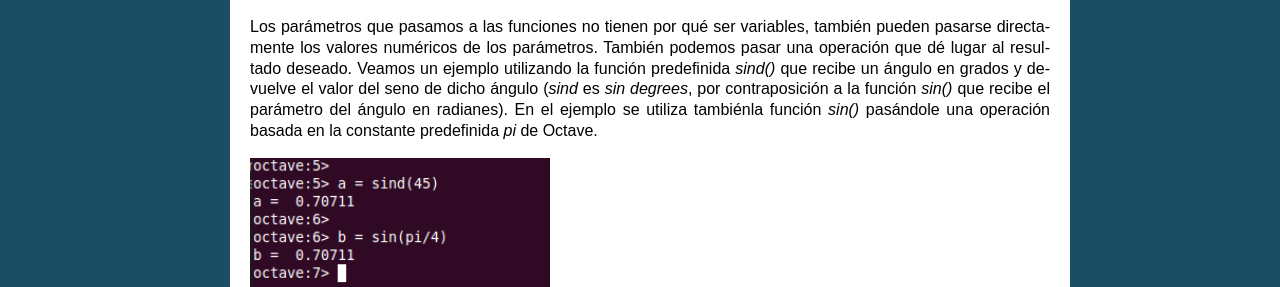
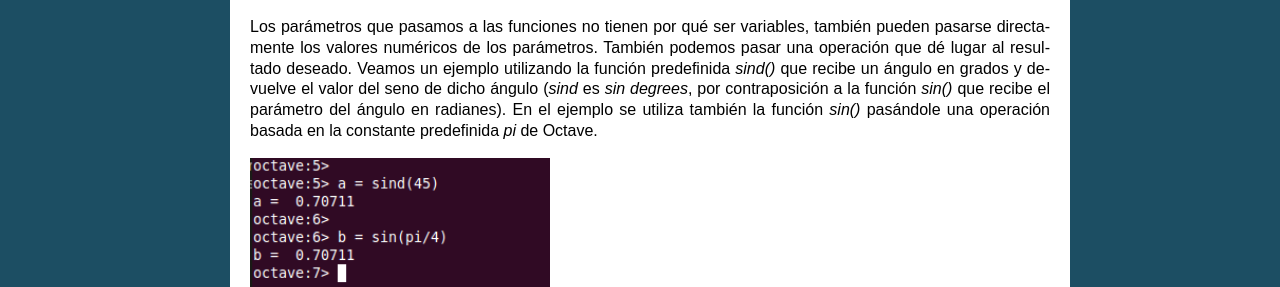
Before and after one commit to shiguera/cursorec, a Sphinx documentation site: the page built from source/teoria1.rst, in a window 1280 px wide and 900 px high, scrolled down 5012 px. Shown: the part 503-790 px from the top of the window. Built offline with Sphinx 7.4.7, drawn with Linux system fonts in a browser that asks for light colours.

```diff
--- a/source/semana1.html
+++ b/source/semana1.html
@@ -12,12 +12,12 @@
 	<center><a href='https://mat.caminos.upm.es/wiki/Prog03:_Usar_Octave_UPM_como_calculadora' target='_blank'>Usar Octave UPM como calculadora</a></center>
 	<p>Cada semana hablaremos de <strong>conceptos de programación</strong>. Es probable que al principio algunos de los conceptos se te hagan un poco cuesta arriba. Si es así, prueba a echar un vistazo primero a estos otros vídeos de Israel Herráiz:
 	</p>
-	<center><a href='https://mat.caminos.upm.es/wiki/Prog01:_Introducci%C3%B3n_a_la_Programaci%C3%B3n#Art.C3.ADculos_relacionados_en_MateWiki' target='_blank'>Introducción a la Programación</a></center>
+	<center><a href='https://mat.caminos.upm.es/wiki/Prog01:_Introducci%C3%B3n_a_la_Programaci%C3%B3n' target='_blank'>Introducción a la Programación</a></center>
 	<center><a href='https://mat.caminos.upm.es/wiki/Prog04:_Variables' target='_blank'>Variables</a></center>
 	<center><a href='https://mat.caminos.upm.es/wiki/Prog05:_Nombres_de_variables' target='_blank'>Nombres de variables</a></center>
 	<p>De todas formas, igual que con el resto de temas, habrá que ir avanzando en paralelo con las cosas e ir afianzándolas poco a poco. El foro de la asignatura es un buen sitio para preguntar las dudas que os vayan surgiendo.</p>
 	<p>Cuando se programan ordenadores es imprescindible tener cierto conocimiento de los sistemas operativos y de los <strong>sistemas de archivos</strong> asociados. Hay que ser capaz de ejecutar programas, copiar archivos, crear carpetas, etc. Cada semana trataremos de incidir en algún aspecto del manejo del sistema operativo que nos permita ir adquiriendo destreza en el manejo de la máquina, del ordenador.</p>
-	<p>Conocer los entresijos de Octave puede ayudar a manejarlo con soltura y entender algunas de sus funciones. Cada semana trataremos algún tema, no estrictamente académico de la asignatura, sino mas relacionado con <strong>trucos, opciones de configuración, portales curiosos</strong> u otras cosas del mundo de Octave</p>
+	<p>Conocer los entresijos de Octave puede ayudar a manejarlo con soltura y entender algunas de sus funciones. Cada semana trataremos algún tema, no estrictamente académico de la asignatura, sino más relacionado con <strong>trucos, opciones de configuración, portales curiosos</strong> u otras cosas del mundo de Octave</p>
 	<p>Los contenidos de esta semana los podéis encontrar en el siguiente enlace:</p>
 	<center><a href='http://cursorec.readthedocs.org/en/latest/semana1.html' target='_blank'>Semana 1</a></center>
 
--- a/source/teoria1.rst
+++ b/source/teoria1.rst
@@ -101,7 +101,7 @@ Hay que observar un par de detalles en el código anterior:
 	- El nombre de la variable que le pasamos a la función no tiene por qué coincidir con el nombre asignado a dicha variable en la signatura. Vemos que el parámetro que hemos pasado a la función es una variable llamada *A*, no *M* como pone en la signatura de la función. Eso da igual, la función espera recibir una variable del tipo matriz, da igual cómo se llame.
 	- El nombre de las variables en las que recibimos los valores devueltos por la función no tiene por qué coincidir con el nombre de la signatura. Nosotros hemos dicho a la función que nos devuelva los valores en unas variables que hemos llamado *m* y *n*, no *filas* y *columnas* como pone en la signatura de la función. Da igual, la función devuelve dos valores y nos los devolverá en las dos variables que pongamos entre corchetes, no importa el nombre que tengan.
 
-Los parámetros que pasamos a las funciones no tienen por qué ser variables, también pueden pasarse directamente los valores numéricos de los parámetros. También podemos pasar una operación que dé lugar al resultado deseado. Veamos un ejemplo utilizando la función predefinida *sind()* que recibe un ángulo en grados y devuelve el valor del seno de dicho ángulo (*sind* es *sin degrees*, por contraposición a la función *sin()* que recibe el parámetro del ángulo en radianes). En el ejemplo se utiliza tambiénla función *sin()* pasándole una operación basada en la constante predefinida *pi* de Octave.
+Los parámetros que pasamos a las funciones no tienen por qué ser variables, también pueden pasarse directamente los valores numéricos de los parámetros. También podemos pasar una operación que dé lugar al resultado deseado. Veamos un ejemplo utilizando la función predefinida *sind()* que recibe un ángulo en grados y devuelve el valor del seno de dicho ángulo (*sind* es *sin degrees*, por contraposición a la función *sin()* que recibe el parámetro del ángulo en radianes). En el ejemplo se utiliza también la función *sin()* pasándole una operación basada en la constante predefinida *pi* de Octave.
 
 .. image:: _static/params1.png
    :width: 300px
```
